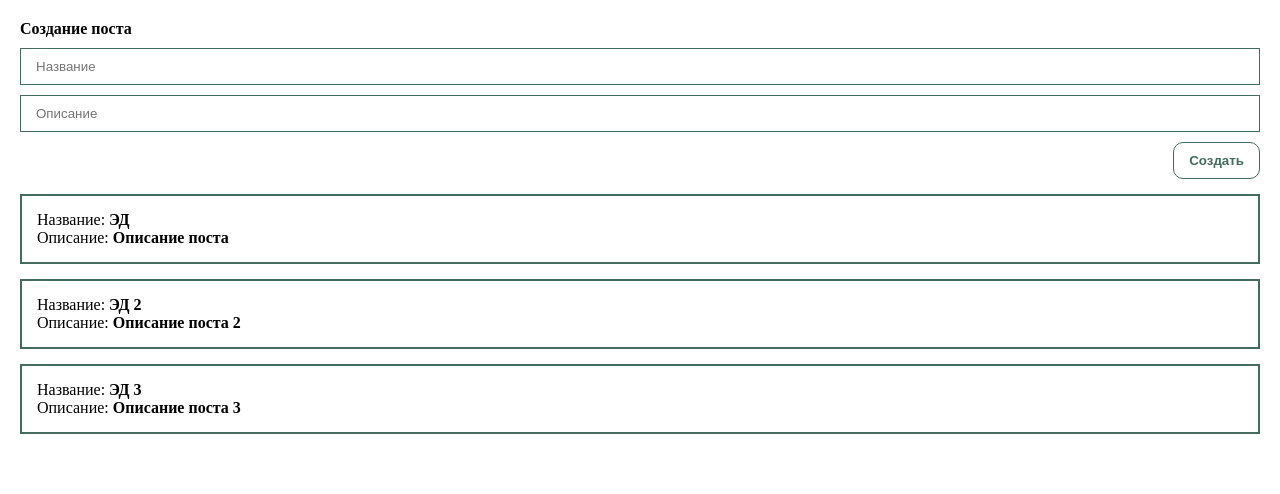
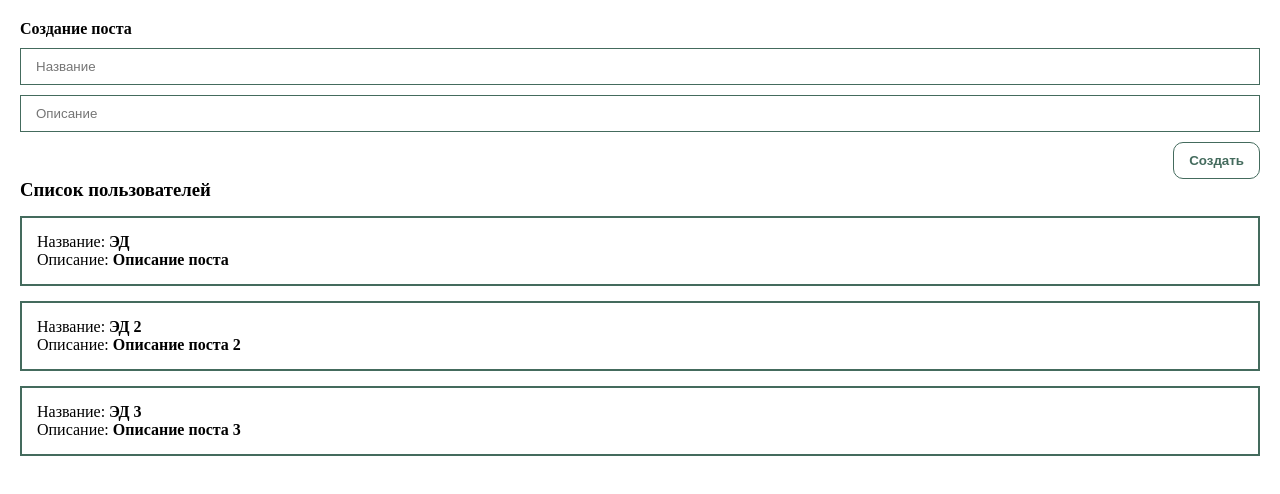
Before and after one commit to ArtyomUschenko/vuejs-Module03-Ulbi, a Vue app: page / in a window 1280 px wide. Shown: the top 494 px of the page. Built offline with nearby package versions, Linux system fonts and the light colour scheme; the HTML template or start-up script is replaced by a standard one.

Commit message:
Выполнена декомпозиция функционала формирования постов

```diff
--- a/src/components/PostList.vue
+++ b/src/components/PostList.vue
@@ -1,6 +1,9 @@
 <script>
+  import Postitem from "@/components/Postitem.vue";
+
   export default
   {
+    components: {Postitem},
     props: {
       posts: {
         type: Array,
@@ -12,9 +15,12 @@
 </script>
 
 <template>
-  <div class="post" v-for="post in posts">
-    <div>Название: <strong>{{ post.title }}</strong></div>
-    <div>Описание: <strong>{{ post.body }}</strong></div>
+  <div class="">
+      <h3>Список пользователей</h3>
+      <postitem
+          v-for="post in posts"
+          :post="post"
+      />
   </div>
 </template>
 
--- /dev/null
+++ b/src/components/Postitem.vue
@@ -0,0 +1,21 @@
+<script>
+  export default {
+    props: {
+      post: {
+        type: Object,
+        required: true
+      }
+    }
+  }
+</script>
+
+<template>
+  <div class="post">
+    <div>Название: <strong>{{ post.title }}</strong></div>
+    <div>Описание: <strong>{{ post.body }}</strong></div>
+  </div>
+</template>
+
+<style scoped>
+
+</style>
```
Also changed, not shown: src/components/PostForm.vue (line endings or trailing spaces).
